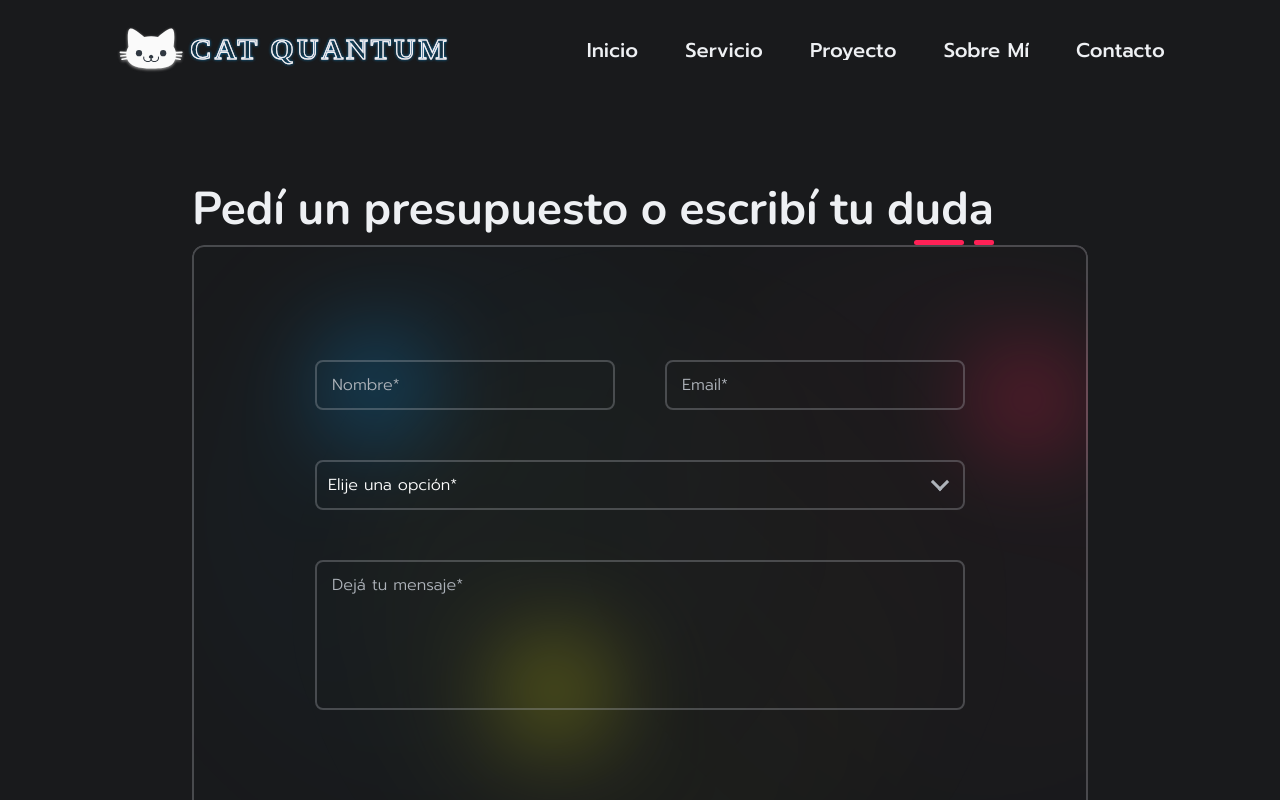
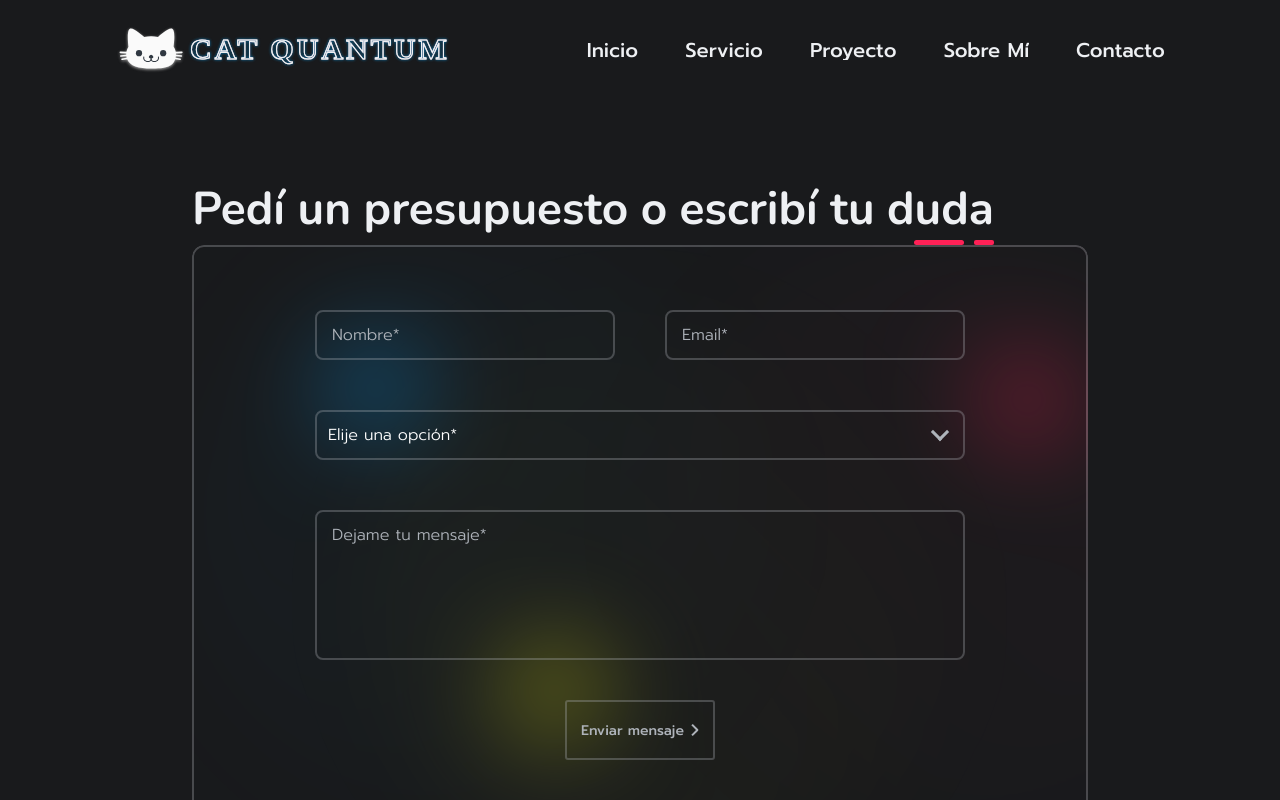
Before and after one commit to mocilnikcarlos/mocilnikcarlos.github.io, a React (Create React App) app: page /contacto in a window 1280 px wide. Shown: the top 800 px of the page. Built offline with nearby package versions, Linux system fonts and the light colour scheme.

Commit message:
Agregado select y valores al form

```diff
--- a/src/components/forms/FormHome.jsx
+++ b/src/components/forms/FormHome.jsx
@@ -14,7 +14,7 @@ const FormHome = () => {
           <InputEmail placeholder="Email*" type="text" />
         </div>
         <div className="box-textarea">
-          <TextArea placeholder="Deja tu mensaje*" />
+          <TextArea placeholder="Dejame tu mensaje*" />
         </div>
       </div>
       <BtnWeb type="submit" content="Enviar mensaje" />
--- a/src/components/forms/Inputs.jsx
+++ b/src/components/forms/Inputs.jsx
@@ -52,25 +52,32 @@ const TextArea = (props) => {
 };
 
 const InputSelect = (props) => {
-  const { handleChange, form } = handleForm();
+  const { handleSelect, select } = handleForm();
   return (
     <div className="box-inputselect">
-      <select onChange={handleChange} className="inputselect select">
+      <select
+        className="inputselect select"
+        name="option"
+        onChange={handleSelect}
+      >
         <option
-          value={form}
+          defaultValue={select.option}
           selected
           disabled
           className="option option-selected"
         >
           {props.placeholder}
         </option>
-        <option value={form.formOption1} className="option">
+
+        <option value="Consultoria UX/UI" className="option">
           Consultoria UX/UI
         </option>
-        <option value={form.formOption2} className="option">
+
+        <option value="Contratacion por proyecto" className="option">
           Contratacion por proyecto
         </option>
-        <option value={form.formOption3} className="option">
+
+        <option value="Contratacion directa" className="option">
           Contratacion directa
         </option>
       </select>
--- a/src/hooks/useForm.jsx
+++ b/src/hooks/useForm.jsx
@@ -5,20 +5,29 @@ const useForm = () => {
     formHomeName: "",
     formHomeEmail: "",
     formHomeDescription: "",
-    formOption1: "Consultoria UX/UI",
-    formOption2: "Contratacion por proyecto",
-    formOption3: "Contratacion directa",
   });
 
+  const [select, setSelect] = useState({
+    option: "",
+  });
+
+  //Para el Form
   const handleSubmit = (e) => {
     e.preventDefault();
   };
 
+  // Para los inputs y text area
   const handleChange = (e) => {
     setForm({ ...form, [e.target.name]: e.target.value });
   };
 
-  return { handleChange, form, handleSubmit };
+  // Para los select y opcion
+  const handleSelect = (e) => {
+    setSelect({ ...select, [e.target.name]: e.target.value });
+  };
+
+  // return { handleChange, form, handleSubmit };
+  return { handleChange, form, handleSubmit, handleSelect, select };
 };
 
 export default useForm;
--- a/src/pages/contacts/Contacts.jsx
+++ b/src/pages/contacts/Contacts.jsx
@@ -1,4 +1,5 @@
 import React from "react";
+import BtnWeb from "../../components/common/BtnWeb";
 import {
   InputEmail,
   InputName,
@@ -7,23 +8,28 @@ import {
 } from "../../components/forms/Inputs";
 import CardInputs from "../../components/pages/contacts/CardInputs";
 import { TitleWeb1 } from "../../components/pages/TitleWeb";
+import handleForm from "../../hooks/useForm";
 import "./Contacts.scss";
 
 const Contacts = () => {
+  const { handleSubmit } = handleForm();
   return (
     <section className="contact">
       <article className="article-contact">
         <TitleWeb1 titleweb="Pedí un presupuesto o escribí tu duda" />
         <div className="box-form">
           <CardInputs />
-          <form className="form-inputs">
+          <form className="form-inputs" onSubmit={handleSubmit}>
             <div className="box1">
               <InputName type="text" placeholder="Nombre*" />
               <InputEmail type="text" placeholder="Email*" />
             </div>
             <div className="box2">
               <InputSelect placeholder="Elije una opción*" />
-              <TextArea placeholder="Dejá tu mensaje*" />
+              <TextArea placeholder="Dejame tu mensaje*" />
+            </div>
+            <div className="box-btn-web">
+              <BtnWeb type="submit" content="Enviar mensaje" />
             </div>
           </form>
         </div>
--- a/src/pages/contacts/Contacts.scss
+++ b/src/pages/contacts/Contacts.scss
@@ -40,3 +40,9 @@
     margin-top: 50px;
     gap: 50px;
 }
+
+.box-btn-web{
+    width: 100%;
+    display: flex;
+    justify-content: center;
+}
```
